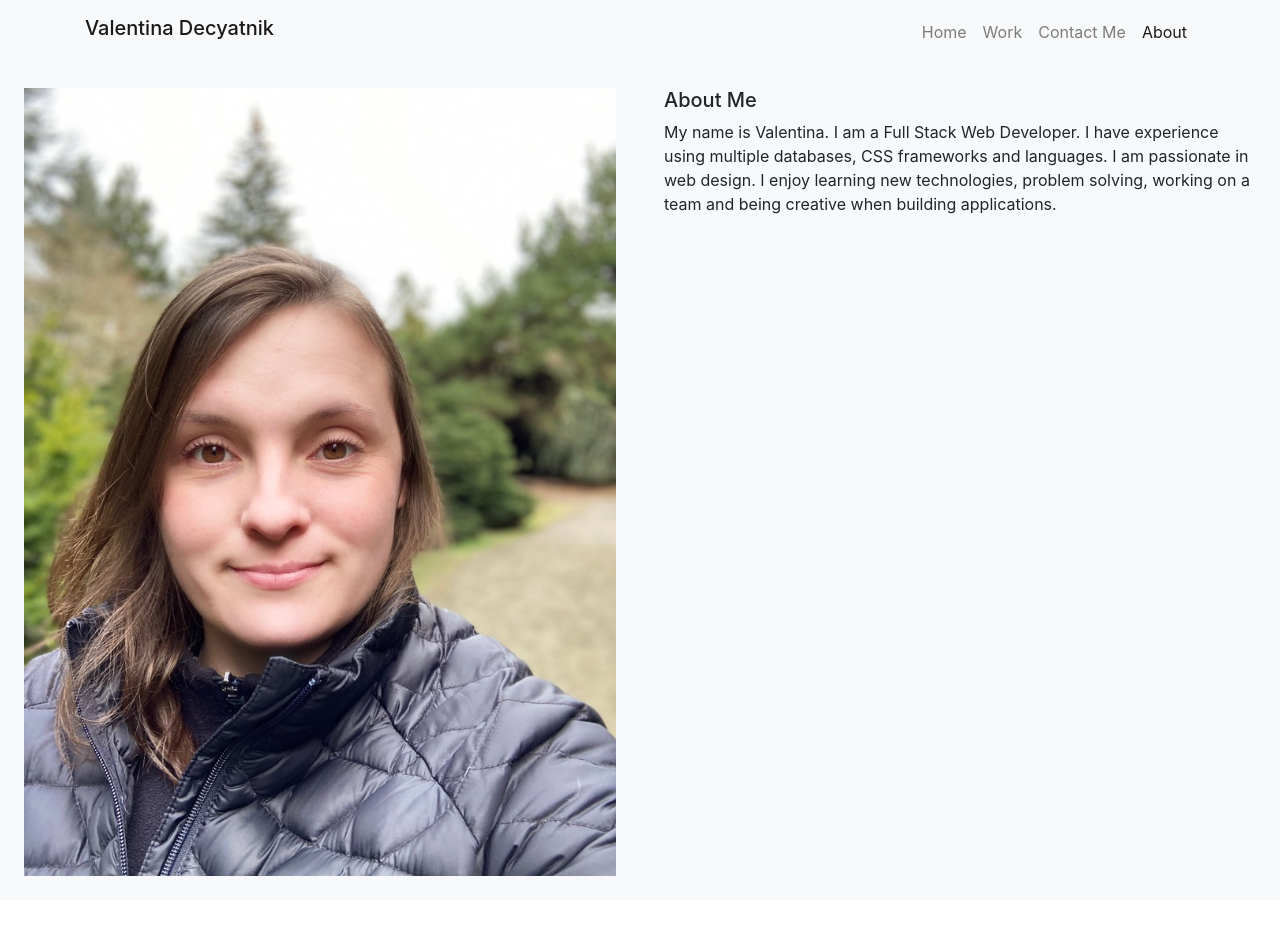
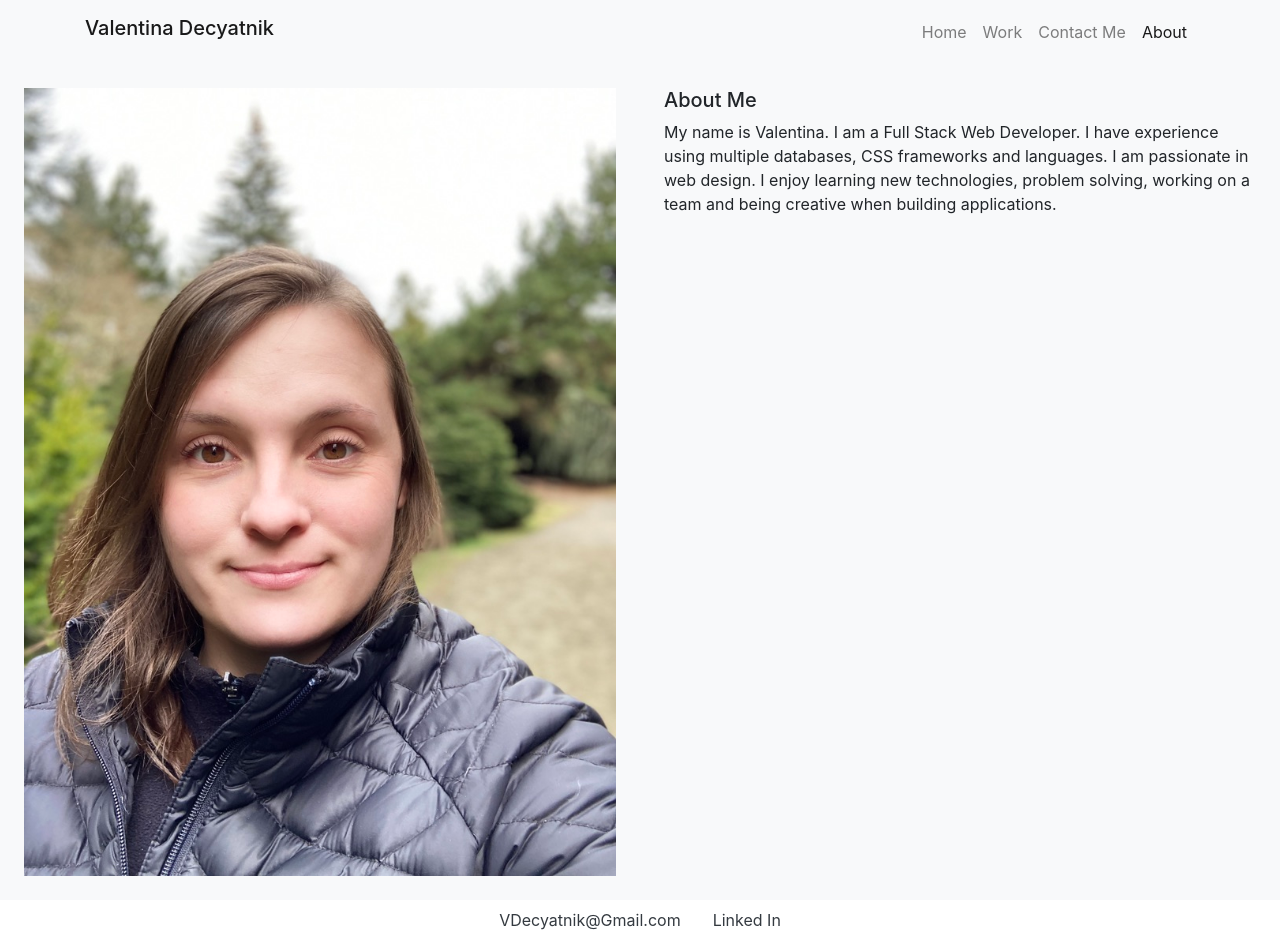
Before and after one commit to vdecyatnik/reactportfolio, a React (Create React App) app: page /About in a window 1280 px wide. Before the commit the page ends 900 px from the top, so only its background shows below. Built offline with nearby package versions, Linux system fonts and the light colour scheme.

Commit message:
added footer

```diff
--- a/src/App.js
+++ b/src/App.js
@@ -1,6 +1,7 @@
 import { BrowserRouter as Router, Route } from "react-router-dom";
 import About from "./components/About/About";
 import NavBar from "./components/Nav/NavBar";
+import Footer from "./components/Footer/footer";
 import './App.css';
 
 function App() {
@@ -9,6 +10,7 @@ function App() {
       <div>
         <NavBar />
         <Route exact path="/About" component={About} />
+        <Footer />
       </div>
     </Router>
   );
--- /dev/null
+++ b/src/components/Footer/footer.js
@@ -0,0 +1,40 @@
+import React from "react";
+
+function Footer() {
+
+    return(
+
+
+        <ul className="nav justify-content-center">
+
+        <li className="nav-item">
+           <a className="nav-link active text-dark" href="mailto:vdecyatnik@gmail.com">VDecyatnik@Gmail.com</a>
+        </li>
+        <li className="nav-item">
+           <a className="nav-link active text-dark" rel="noreferrer" href="https://www.linkedin.com/in/valentinadecyatnik/">Linked In</a>
+        </li>
+        {/* <li className="nav-item">
+          <a className="nav-link text-dark" href="https://github.com/vdecyatnik"  rel="noreferrer" tabIndex="-1" aria-disabled="true">Git Hub</a>
+        </li>  */}
+      </ul>
+
+
+
+
+
+
+
+
+    )
+
+
+
+
+
+
+
+
+
+}
+
+export default Footer;
```
